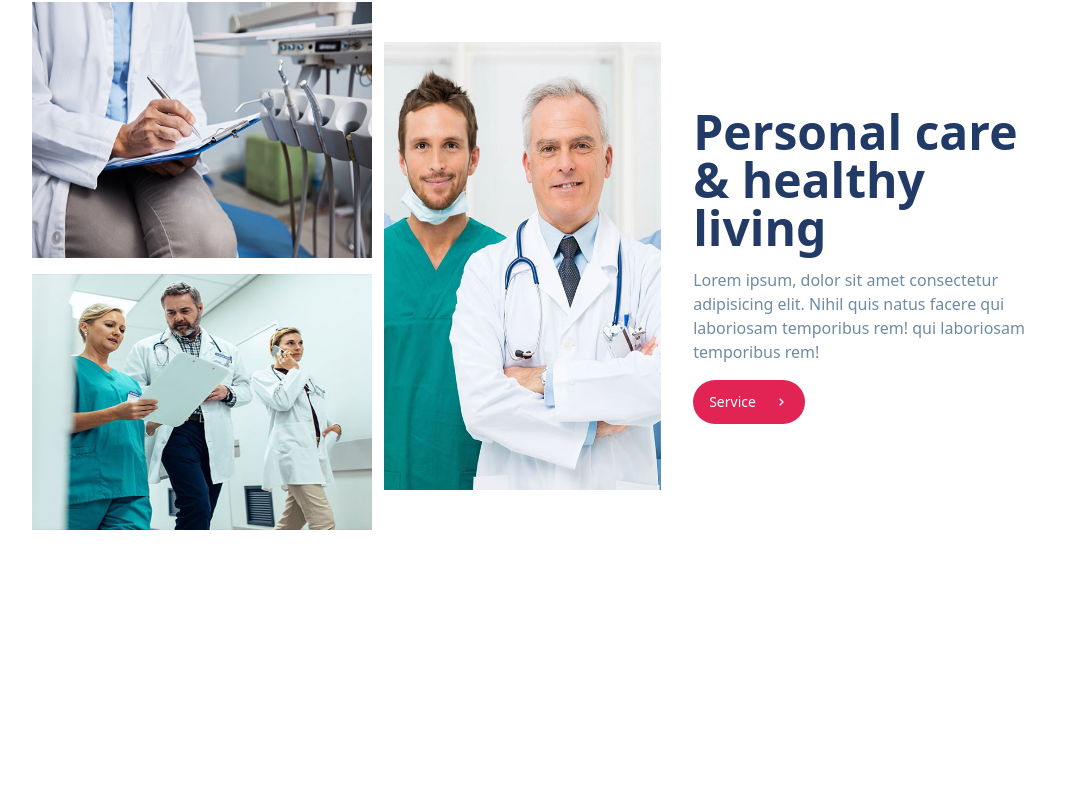
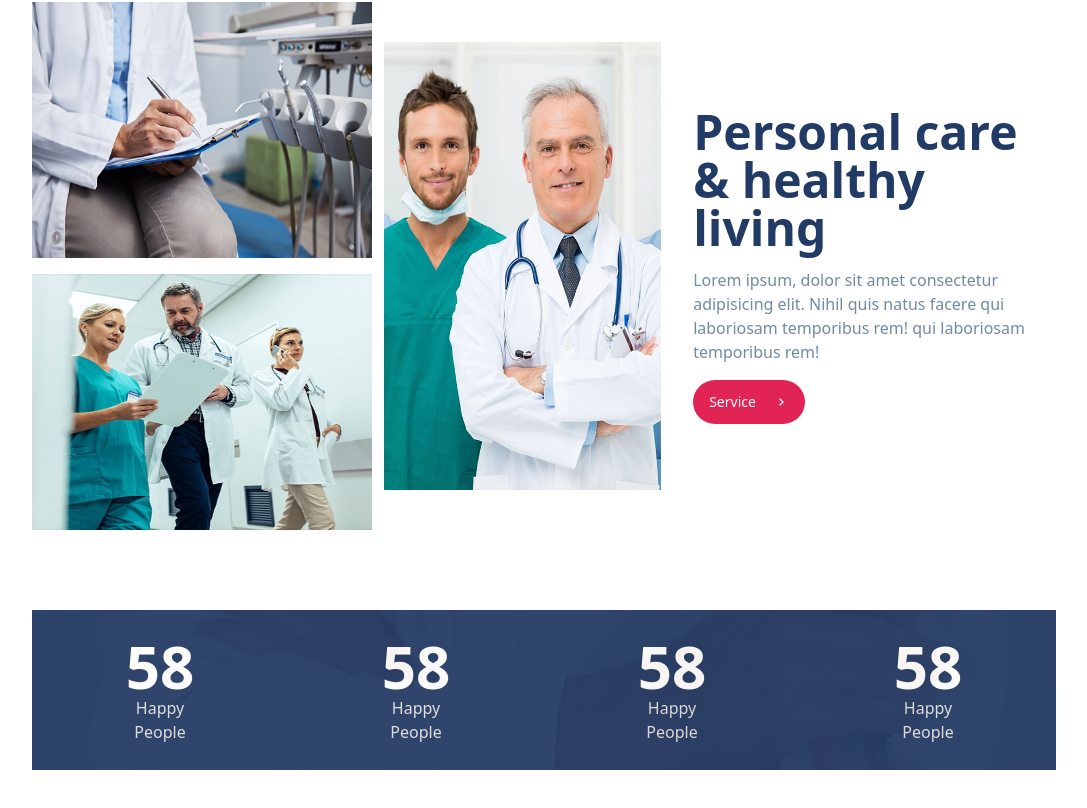
Before and after one commit to mdumar112233/full_stack_doctor_web_app_client, a React (Create React App) app: page / in a window 1280 px wide. Shown: the part 1274-2082 px from the top of the page, without its empty margins (96-1183 px from the left). Before the commit the page ends 1884 px from the top, so only its background shows below. Built offline with nearby package versions, Linux system fonts and the light colour scheme.

Commit message:
update home serviced

```diff
--- a/src/pages/home/Home.tsx
+++ b/src/pages/home/Home.tsx
@@ -1,5 +1,6 @@
 import React from 'react';
 import Service from './Service';
+import Statistic from './Statistic';
 import TopBanner from './TopBanner';
 
 const Home: React.FC = () => {
@@ -7,6 +8,7 @@ const Home: React.FC = () => {
         <div className='mt-5'>
             <TopBanner />
             <Service />
+            <Statistic />
         </div>
     );
 };
--- /dev/null
+++ b/src/pages/home/Statistic.tsx
@@ -0,0 +1,33 @@
+import React from "react";
+
+const Statistic: React.FC = () => {
+  return (
+    <section className="w-[90%] xm:w-[80%] mx-auto bg-statistic bg-cover h-40 mb-28">
+      <div className="bg-[#273e67] h-40 opacity-95 flex items-center text-center tablet:flex-row flex-col">
+        <div className="flex space-x-40 mx-20">
+          <div>
+            <h1 className="text-white text-6xl font-bold">58</h1>
+            <p className="text-[#e2dede]">Happy People</p>
+          </div>
+          <div>
+            <h1 className="text-white text-6xl font-bold">58</h1>
+            <p className="text-[#e2dede]">Happy People</p>
+          </div>
+        </div>
+
+        <div className="flex space-x-40 mx-20">
+          <div>
+            <h1 className="text-white text-6xl font-bold">58</h1>
+            <p className="text-[#e2dede]">Happy People</p>
+          </div>
+          <div>
+            <h1 className="text-white text-6xl font-bold">58</h1>
+            <p className="text-[#e2dede]">Happy People</p>
+          </div>
+        </div>
+      </div>
+    </section>
+  );
+};
+
+export default Statistic;
--- a/src/pages/home/TopBanner.tsx
+++ b/src/pages/home/TopBanner.tsx
@@ -3,7 +3,7 @@ import { BiChevronRight, BiTimeFive } from "react-icons/bi";
 import { MdLocalHospital, MdOutlineSupportAgent } from "react-icons/md";
 // import { BiChevronRight } from "react-icons/bi";
 
-const TopBanner = () => {
+const TopBanner: React.FC = () => {
   return (
     <section>
         {/* top banner */}
--- a/tailwind.config.js
+++ b/tailwind.config.js
@@ -20,6 +20,7 @@ module.exports = {
     },
     backgroundImage: {
       'topBanner': "url('/src/assets/images/banner.jpg')",
+      'statistic': "url('/src/assets/images/doctor-image-4.jpg')",
     },
   },
   plugins: [],
```
Also changed, not shown: src/pages/home/Service.tsx (+34 -17 lines), src/assets/images/doctor-image-4.jpg (added).
